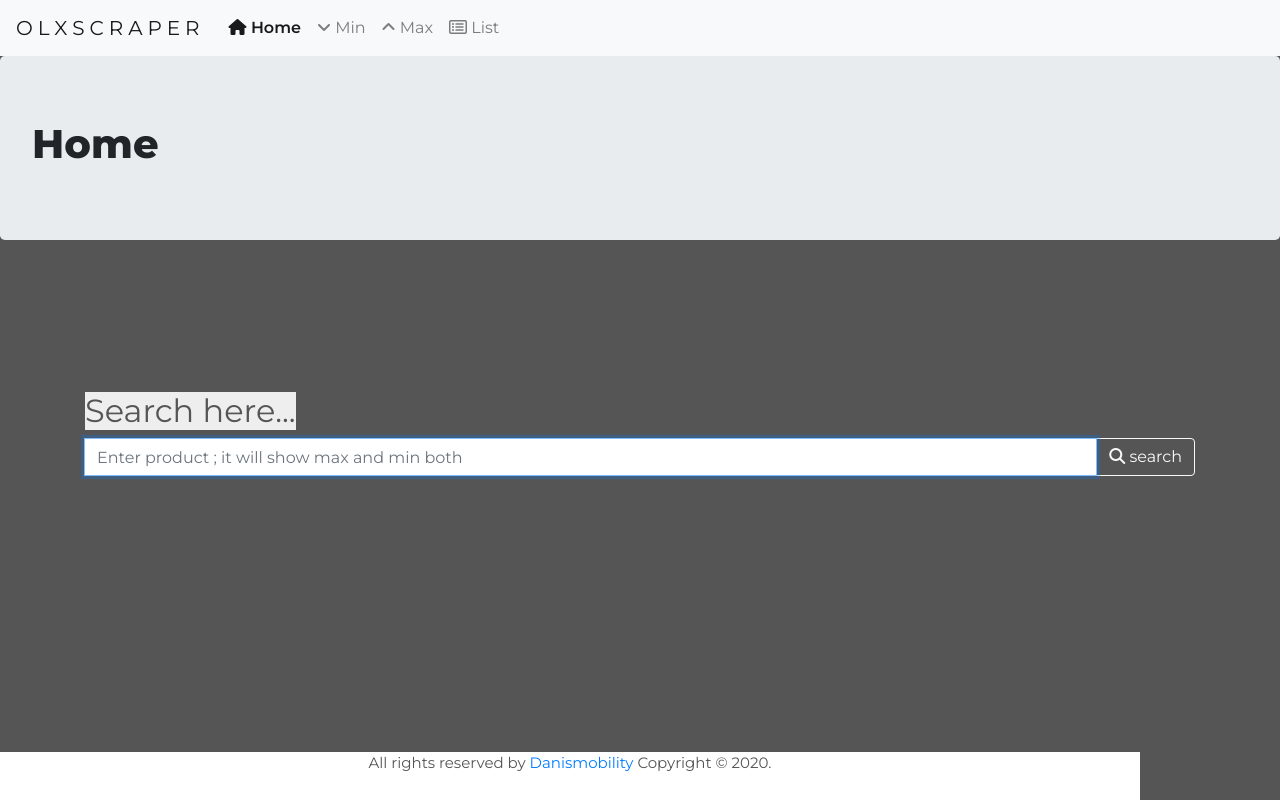
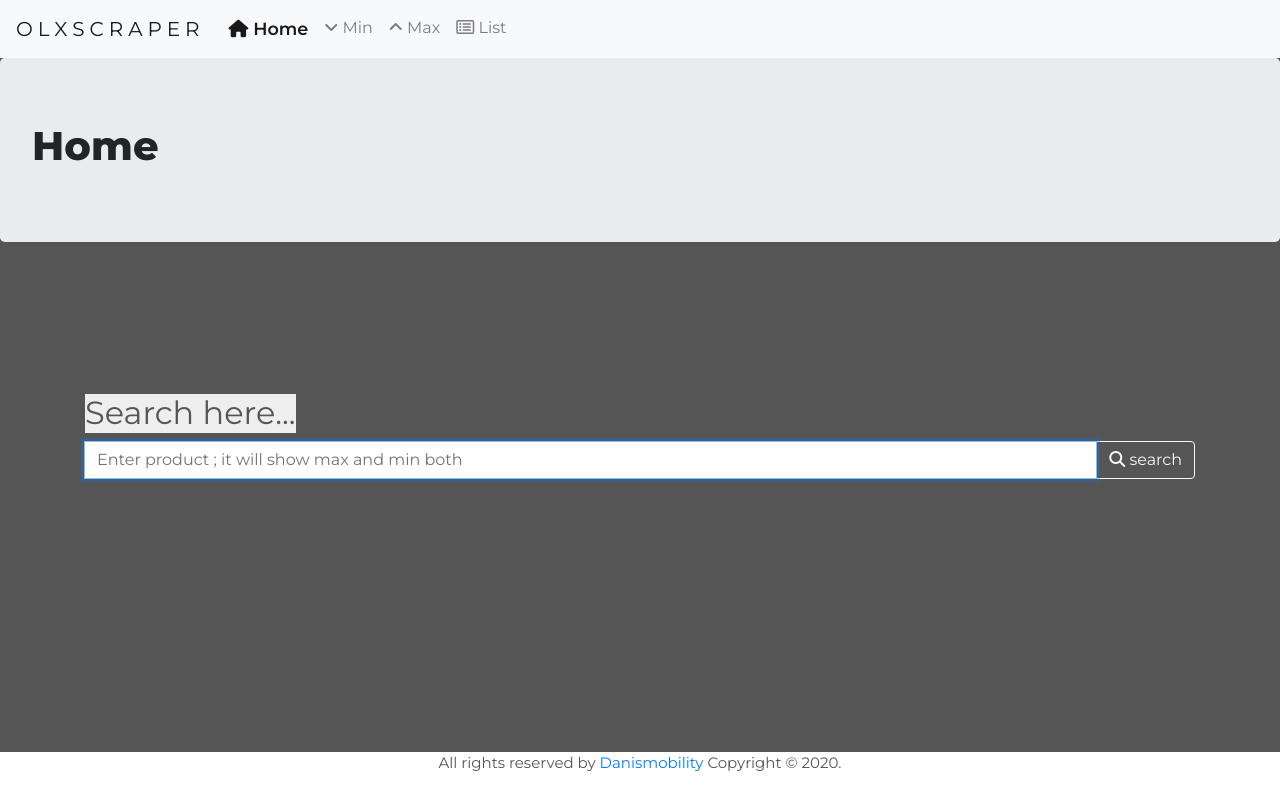
Before and after one commit to whodanyalahmed/OLXScraper, a Django app: page / in a window 1280 px wide. Run offline with Django 3.2, Linux system fonts and the light colour scheme; some libraries are stand-ins or nearby versions.

Commit message:
footer container issue solved

```diff
--- a/scraper/templates/base.html
+++ b/scraper/templates/base.html
@@ -29,6 +29,7 @@ function intonew(i){
       var ele = document.getElementsByClassName("nav-item")[d];
       ele.className = "nav-item active";
       ele.style.fontWeight = "600";
+      ele.style.fontSize= "1.1em";
     }
     else{
       document.getElementsByClassName('nav-item')[d].className = "nav-item";
@@ -69,7 +70,9 @@ function intonew(i){
     {% block body %}
     {% endblock body %}
 </body>
-<footer class="container" align="center">
-All rights reserved by <a href="https://danismobility.blogspot.com">Danismobility</a> Copyright &copy; 2020.
+<footer  align="center">
+  <div class="container">
+    All rights reserved by <a href="https://danismobility.blogspot.com">Danismobility</a> Copyright &copy; 2020.
+  </div>
 </footer>
 </html>
```
